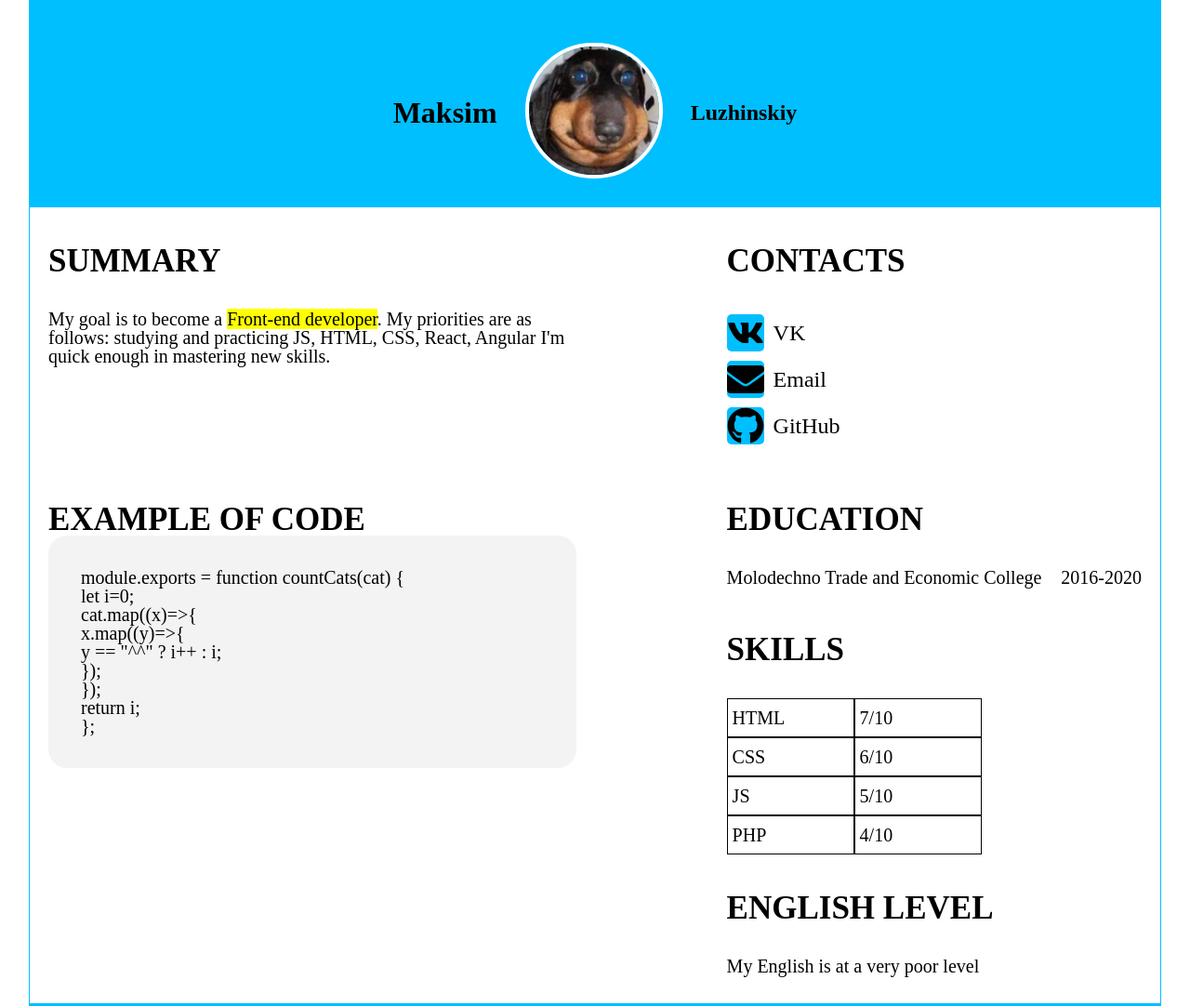
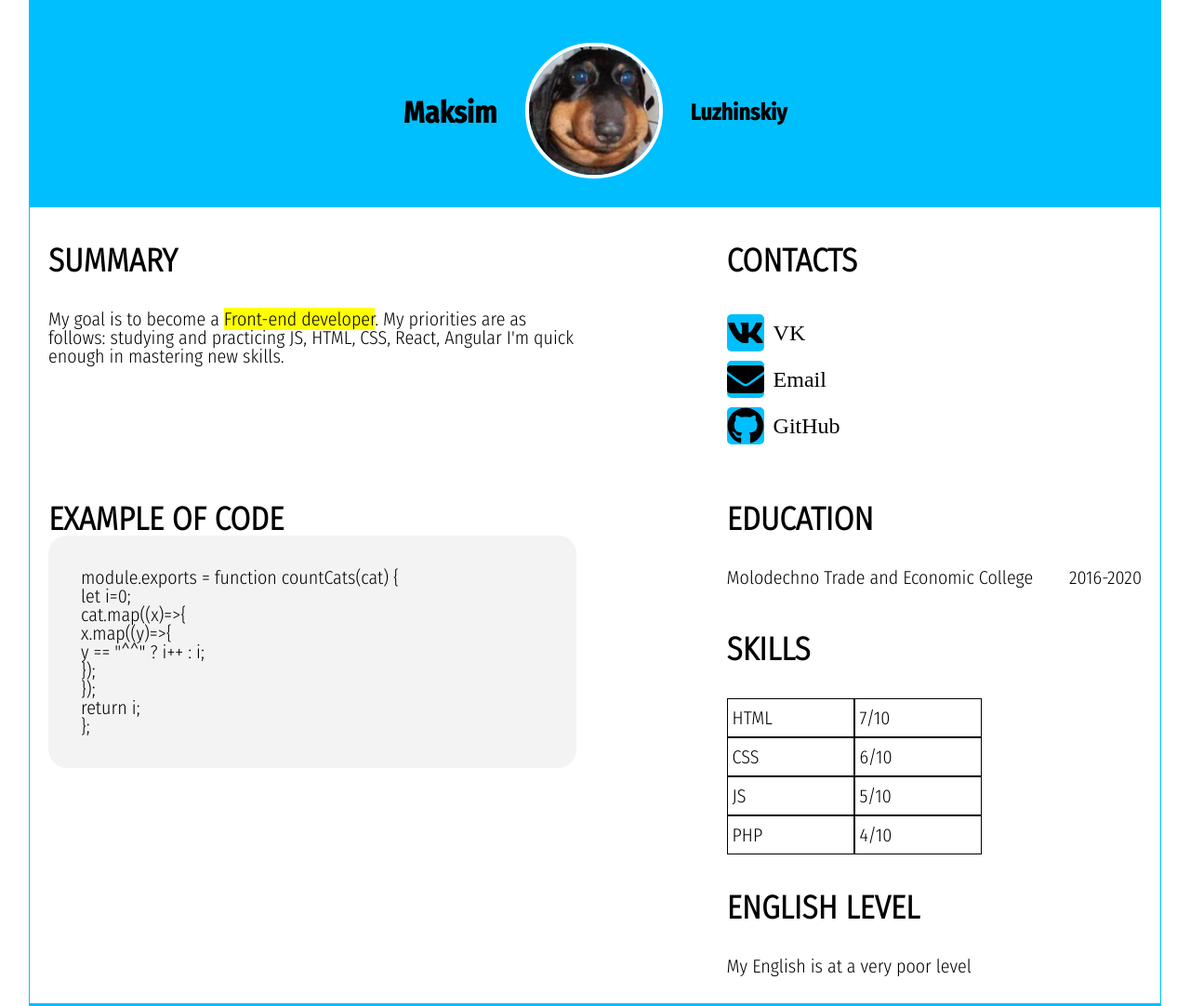
Before and after one commit to MaksimLuzhinskiy/rsschool-cv, a plain HTML site: page index.html in a window 1280 px wide. Shown: the top 1082 px of the page at 93% size. Drawn offline with Linux system fonts and the light colour scheme; the site is published under a folder, as on GitHub Pages, so addresses that start at the root find nothing; files whose address does not match are found by name.

Commit message:
refactor: changing paths fonts

```diff
--- a/style/style.css
+++ b/style/style.css
@@ -1,10 +1,10 @@
 @font-face{
     font-family: 'Con-Light';
-    src: url(/fonts/FiraSansCondensed-Light.ttf);
+    src: url(../fonts/FiraSansCondensed-Light.ttf);
 }
 @font-face{
     font-family: 'Con-Medium';
-    src: url(/fonts/FiraSansCondensed-Medium.ttf);
+    src: url(../fonts/FiraSansCondensed-Medium.ttf);
 }
 ul{
     margin:0;
```
